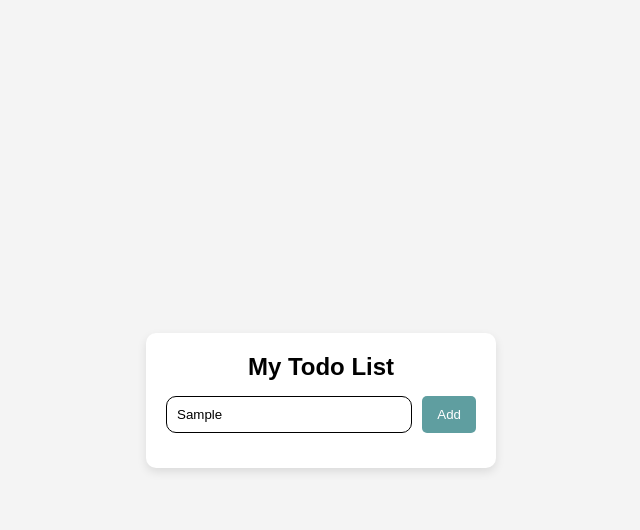
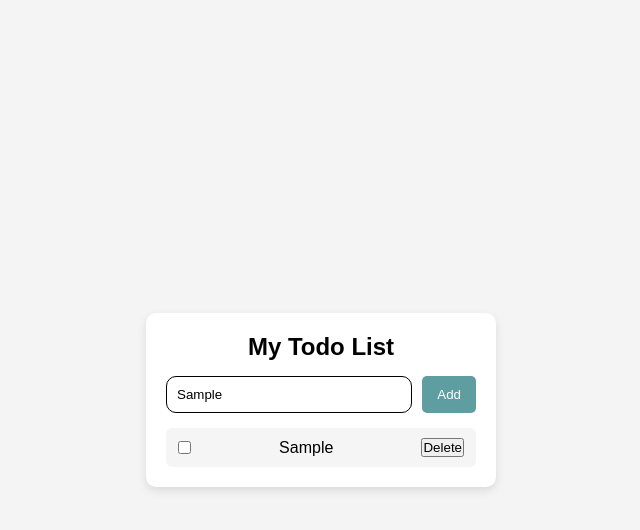
Before and after one commit to kash1ish/synent-task5-todolist-kashish, a plain HTML site: page index.html in a window 1280 px wide. Both pictures are taken after typing "Sample" into the empty fields and a click on the button "Add". Shown: the whole page, without its empty margins (319-959 px from the left). Drawn offline with Linux system fonts and the light colour scheme.

Commit message:
completed

```diff
--- a/index.html
+++ b/index.html
@@ -11,8 +11,8 @@
         <h2>My Todo List</h2>
 
         <div class="input-section">
-            <input type="text" placeholder="Enter the task">
-            <button>Add</button>
+            <input id="input" type="text" placeholder="Enter the task">
+            <button onclick="addTodo()">Add</button>
         </div>
 
         <div id="todos"></div>
--- a/script.js
+++ b/script.js
@@ -0,0 +1,72 @@
+let tasks = JSON.parse(localStorage.getItem("tasks")) || [];
+let count = tasks.length + 1;
+
+
+function saveTasks() {
+    localStorage.setItem("tasks", JSON.stringify(tasks));
+}
+
+function addTodo(){
+    const todo = document.getElementById("input").value;
+    console.log(todo);
+
+    const task = {
+        id: count++,
+        text: todo,
+        completed: false
+    }
+    tasks.push(task);
+    saveTasks();
+    render();
+}
+
+function render() {
+    const todosDiv = document.getElementById("todos");
+    todosDiv.innerHTML = "";
+    tasks.forEach((task) => {
+        const taskDiv = document.createElement("div");
+        taskDiv.className = "todo-item";
+
+        const text = document.createElement("span");
+        text.innerText = task.text;
+
+        const deleteBtn = document.createElement("button");
+        deleteBtn.innerText = "Delete";
+
+        deleteBtn.onclick = function () {
+            deleteTask(task.id);
+        };
+
+        const checkbox = document.createElement("input");
+        checkbox.type = "checkbox";
+
+        checkbox.checked = task.completed;
+
+        checkbox.onchange = function (){
+            task.completed = !task.completed;
+            saveTasks();
+            render();
+        }
+
+        if (task.completed) {
+            text.classList.add("completed");
+        }
+
+        taskDiv.appendChild(checkbox);
+        taskDiv.appendChild(text);
+        taskDiv.appendChild(deleteBtn);
+
+        todosDiv.appendChild(taskDiv);
+    });
+}
+
+function deleteTask(id) {
+    const newTasks = tasks.filter((task) => task.id !== id);
+
+    tasks.length = 0;
+    tasks.push(...newTasks);
+    saveTasks();
+    render();
+}
+
+render();
--- a/style.css
+++ b/style.css
@@ -62,11 +62,11 @@ h2{
 
 .todo-item {
     display: flex;
+    align-items: center;
     justify-content: space-between;
-    align-items: center;
-    background: #f9f9f9;
-    padding: 10px;
-    border-radius: 5px;
+    background: #f5f5f5;
+    padding: 10px 12px;
+    border-radius: 6px;
 }
 
 .completed {
```
